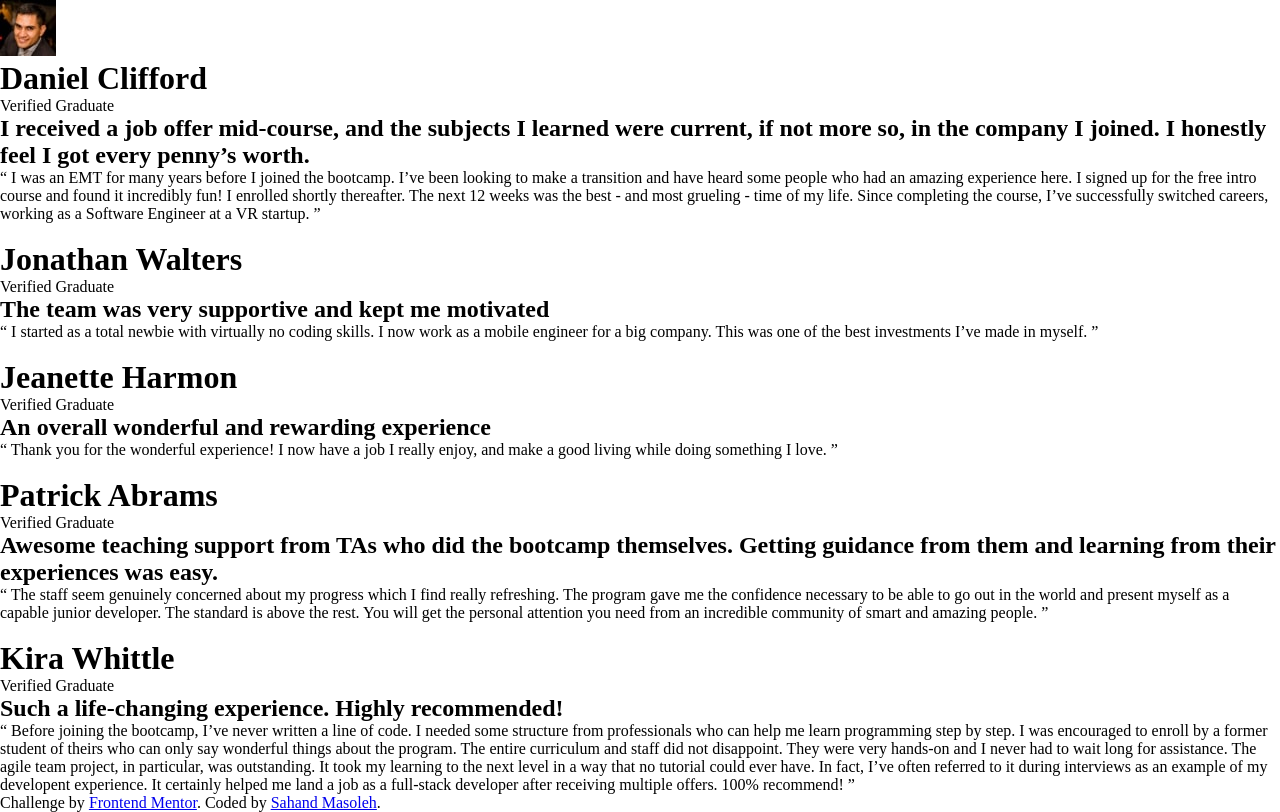
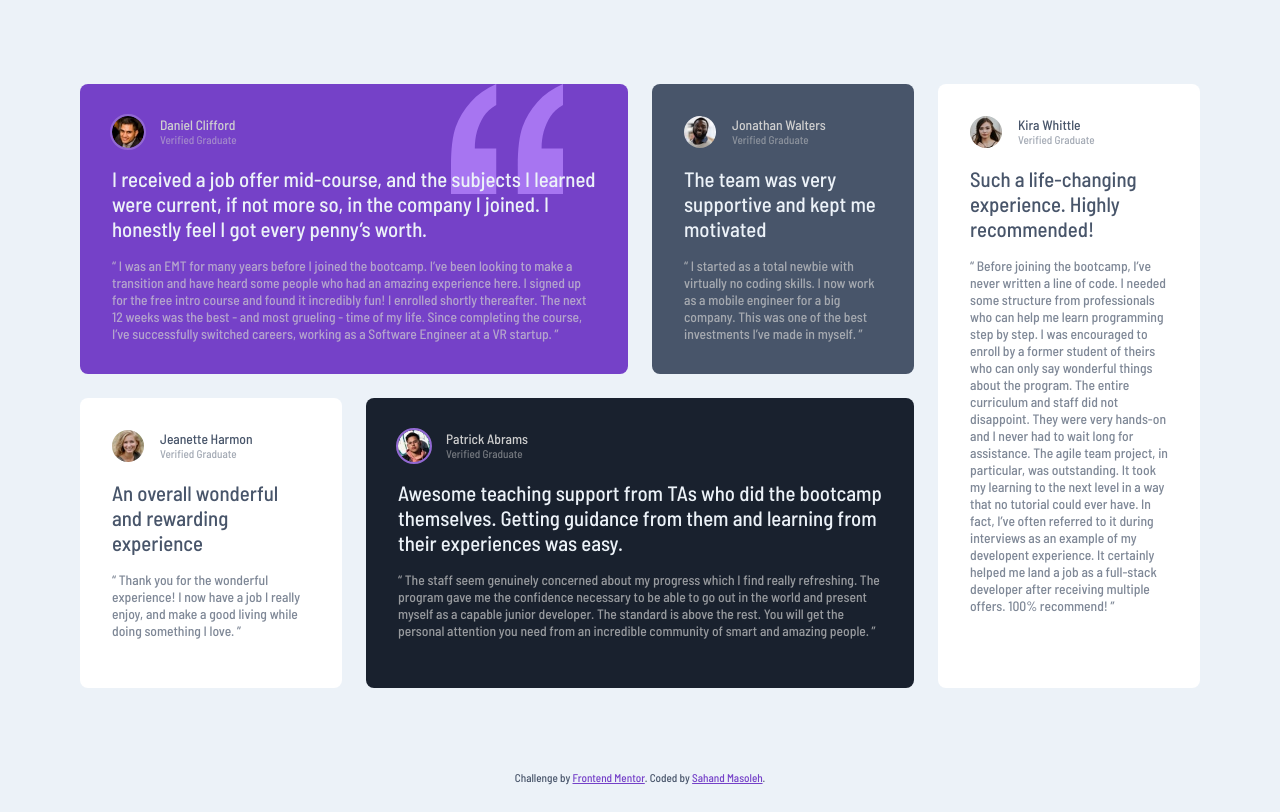
Before and after one commit to sahand-masoleh/fem-27-testimonials-grid-section, a plain HTML site: page index.html in a window 1280 px wide. Drawn offline with Linux system fonts and the light colour scheme.

Commit message:
layout styling

```diff
--- a/index.html
+++ b/index.html
@@ -13,16 +13,18 @@
   <main class="main">
     <div class="card card--purple">
       <header class="card__header">
-        <img src="./images/image-daniel.jpg" alt="" class="card__avatar">
-        <h1 class="card__name">Daniel Clifford</h1>
-        <span class="card__verification">Verified Graduate</span>
+        <img src="./images/image-daniel.jpg" alt="" class="card__avatar card__avatar--dark">
+        <h1 class="card__name card__name--dark">Daniel Clifford</h1>
+        <span class="card__verification card__verification--dark">Verified Graduate</span>
       </header>
 
-      <h2 class="card__quote--primary">I received a job offer mid-course, and the subjects I learned were current, if
+      <h2 class="card__quote card__primary-quote card__primary-quote--dark">I received a job offer mid-course, and the
+        subjects I learned were
+        current, if
         not
         more so, in the company I joined. I honestly feel I got every penny’s worth.
       </h2>
-      <p class="card__quote--secondary">
+      <p class="card__secondary-quote card__secondary-quote--dark">
         “ I was an EMT for many years before I joined the bootcamp. I’ve been looking to make a
         transition and have heard some people who had an amazing experience here. I signed up
         for the free intro course and found it incredibly fun! I enrolled shortly thereafter.
@@ -31,51 +33,61 @@
       </p>
     </div>
 
-    <div class="card">
+    <div class="card card--grey">
       <header class="card__header">
-        <img src="" alt="" class="card__avatar">
-        <h1 class="card__name">Jonathan Walters</h1>
-        <span class="card__verification">Verified Graduate</span>
+        <img src="./images/image-jonathan.jpg" alt="" class="card__avatar">
+        <h1 class="card__name card__name--dark">Jonathan Walters</h1>
+        <span class="card__verification card__verification--dark">Verified Graduate</span>
       </header>
-      <h2 class="card__quote card__quote--primary">The team was very supportive and kept me motivated</h2>
-      <p class="card__quote card__quote--secondary">“ I started as a total newbie with virtually no coding skills. I now
+      <h2 class="card__quote card__primary-quote card__primary-quote--dark">The team was very supportive and kept me
+        motivated</h2>
+      <p class="card__quote card__secondary-quote card__secondary-quote--dark">“ I started as a total newbie with
+        virtually no coding skills. I now
         work as a mobile engineer
         for a big company. This was one of the best investments I’ve made in myself. ”</p>
     </div>
-    <div class="card">
+    <div class="card card--white">
       <header class="card__header">
-        <img src="" alt="" class="card__avatar">
-        <h1 class="card__name">Jeanette Harmon</h1>
-        <span class="card__verification">Verified Graduate</span>
+        <img src="./images/image-jeanette.jpg" alt="" class="card__avatar">
+        <h1 class="card__name card__name--light">Jeanette Harmon</h1>
+        <span class="card__verification card__verification--light">Verified Graduate</span>
       </header>
-      <h2 class="card__quote card__quote--primary">An overall wonderful and rewarding experience</h2>
-      <p class="card__quote card__quote--secondary">“ Thank you for the wonderful experience! I now have a job I really
+      <h2 class="card__quote card__primary-quote card__primary-quote--light">An overall wonderful and rewarding
+        experience</h2>
+      <p class="card__quote card__secondary-quote card__secondary-quote--light">“ Thank you for the wonderful
+        experience!
+        I now have a job I really
         enjoy, and make a good living
         while doing something I love. ”</p>
     </div>
-    <div class="card">
+    <div class="card card--black">
       <header class="card__header">
-        <img src="" alt="" class="card__avatar">
-        <h1 class="card__name">Patrick Abrams</h1>
-        <span class="card__verification">Verified Graduate</span>
+        <img src="./images/image-patrick.jpg" alt="" class="card__avatar card__avatar--dark">
+        <h1 class="card__name card__name--dark">Patrick Abrams</h1>
+        <span class="card__verification card__verification--dark">Verified Graduate</span>
       </header>
-      <h2 class="card__quote card__quote--primary">Awesome teaching support from TAs who did the bootcamp themselves.
+      <h2 class="card__quote card__primary-quote card__primary-quote--dark">Awesome teaching support from TAs who did
+        the bootcamp themselves.
         Getting guidance from them and
         learning from their experiences was easy.</h2>
-      <p class="card__quote card__quote--secondary">“ The staff seem genuinely concerned about my progress which I find
+      <p class="card__quote card__secondary-quote card__secondary-quote--dark">“ The staff seem genuinely concerned
+        about my progress which I find
         really refreshing. The program
         gave me the confidence necessary to be able to go out in the world and present myself as a capable
         junior developer. The standard is above the rest. You will get the personal attention you need from
         an incredible community of smart and amazing people. ”</p>
     </div>
-    <div class="card">
+    <div class="card card--white">
       <header class="card__header">
-        <img src="" alt="" class="card__avatar">
-        <h1 class="card__name">Kira Whittle</h1>
-        <span class="card__verification">Verified Graduate</span>
+        <img src="./images/image-kira.jpg" alt="" class="card__avatar">
+        <h1 class="card__name card__name--light">Kira Whittle</h1>
+        <span class="card__verification card__verification--light">Verified Graduate</span>
       </header>
-      <h2 class="card__quote card__quote--primary">Such a life-changing experience. Highly recommended!</h2>
-      <p class="card__quote card__quote--secondary">“ Before joining the bootcamp, I’ve never written a line of code. I
+      <h2 class="card__quote card__primary-quote card__primary-quote--light">Such a life-changing experience. Highly
+        recommended!</h2>
+      <p class="card__quote card__secondary-quote card__secondary-quote--light">“ Before joining the bootcamp, I’ve
+        never
+        written a line of code. I
         needed some structure from
         professionals who can help me learn programming step by step. I was encouraged to enroll by a former
         student of theirs who can only say wonderful things about the program. The entire curriculum and staff
@@ -87,7 +99,7 @@
     </div>
   </main>
 
-  <footer class="foooter">
+  <footer class="footer">
     Challenge by <a class="footer__link" href="https://www.frontendmentor.io?ref=challenge" target="_blank">Frontend
       Mentor</a>.
     Coded by <a class="footer__link" href="#">Sahand Masoleh</a>.
--- a/style.css
+++ b/style.css
@@ -4,16 +4,180 @@
 	margin: 0;
 	padding: 0;
 	box-sizing: border-box;
+	font-family: "Barlow Semi Condensed", sans-serif;
 }
 
 :root {
 	/* ### primary */
-	--moderate-violet: hsl(263, 55%, 52%);
-	--very-dark-grayish-blue: hsl(217, 19%, 35%);
-	--very-dark-blackish-blue: hsl(219, 29%, 14%);
-	--white: hsl(0, 0%, 100%);
+	--moderate-violet: #7541c8;
+	--very-dark-grayish-blue: #48556a;
+	--very-dark-blackish-blue: #19212e;
+	--white: #ffffff;
 
 	/* ### neutral */
-	--light-gray: hsl(0, 0%, 81%);
-	--light-grayish-blue: hsl(210, 46%, 95%);
+	--light-gray: #cfcfcf;
+	--light-grayish-blue: #ecf2f8;
+
+	--gap-1: min(5vw, 1rem);
+	--gap-1-5: min(7vw, 1.5rem);
+	--gap-2: min(10vw, 2rem);
+
+	--fs-l: 1.3rem;
+	--fs-m: 0.85rem;
+	--fs-s: 0.7rem;
+
+	--fw-5: 500;
+	--fw-6: 600;
 }
+
+body {
+	background-color: var(--light-grayish-blue);
+	display: grid;
+	grid-template-rows: 1fr auto;
+	min-height: 100vh;
+	place-items: center;
+}
+
+.main {
+	margin: 3rem var(--gap-1-5);
+	max-width: 70rem;
+	display: grid;
+	justify-content: center;
+	gap: var(--gap-1-5);
+}
+
+.card {
+	padding: var(--gap-2);
+	display: flex;
+	flex-direction: column;
+	gap: var(--gap-1);
+	border-radius: 0.5rem;
+}
+
+.card--purple {
+	background: top right 15% / 7rem no-repeat
+		url(./images/bg-pattern-quotation.svg);
+	background-color: var(--moderate-violet);
+}
+
+.card--white {
+	background-color: var(--white);
+}
+
+.card--grey {
+	background-color: var(--very-dark-grayish-blue);
+}
+
+.card--black {
+	background-color: var(--very-dark-blackish-blue);
+}
+
+.card__header {
+	display: grid;
+	column-gap: var(--gap-1);
+	grid-template-columns: auto 1fr;
+	grid-template-rows: 1fr 1fr;
+}
+
+.card__avatar {
+	grid-row: 1/3;
+	border-radius: 50%;
+	width: 2rem;
+}
+
+.card__avatar--dark {
+	outline: 2px solid hsl(263, 55%, 62%);
+}
+
+.card__name {
+	font-size: var(--fs-m);
+	font-weight: var(--fw-5);
+}
+
+.card__name--dark {
+	color: var(--light-gray);
+}
+
+.card__name--light {
+	color: var(--very-dark-grayish-blue);
+}
+
+.card__verification {
+	font-size: var(--fs-s);
+	font-weight: var(--fw-5);
+	opacity: 50%;
+}
+
+.card__verification--dark {
+	color: var(--light-gray);
+}
+
+.card__verification--light {
+	color: var(--very-dark-grayish-blue);
+}
+
+.card__primary-quote {
+	font-size: var(--fs-l);
+	font-weight: var(--fw-5);
+}
+
+.card__primary-quote--dark {
+	color: var(--light-grayish-blue);
+}
+
+.card__primary-quote--light {
+	color: var(--very-dark-grayish-blue);
+}
+
+.card__secondary-quote {
+	font-size: var(--fs-m);
+	font-weight: var(--fw-5);
+	opacity: 0.7;
+}
+
+.card__secondary-quote--dark {
+	color: var(--light-gray);
+}
+
+.card__secondary-quote--light {
+	color: var(--very-dark-grayish-blue);
+}
+
+.footer {
+	margin-bottom: 1rem;
+	text-align: center;
+	font-size: var(--fs-s);
+	color: var(--very-dark-grayish-blue);
+}
+
+.footer__link {
+	color: var(--moderate-violet);
+}
+
+@media screen and (min-width: 640px) {
+	.main {
+		grid-template-columns: repeat(3, 1fr);
+		grid-template-rows: repeat(3 1fr);
+	}
+	.card--purple {
+		grid-column: 1/3;
+	}
+	.card--black {
+		grid-column: 2/4;
+	}
+	.card:nth-of-type(5) {
+		grid-row: 3/4;
+		grid-column: 1/4;
+	}
+}
+
+@media screen and (min-width: 960px) {
+	.main {
+		grid-template-columns: repeat(4, 1fr);
+		grid-template-rows: 1fr 1fr;
+	}
+	.card:nth-of-type(5) {
+		grid-row: 1/3;
+		grid-column: 4/5;
+	}
+}
```
